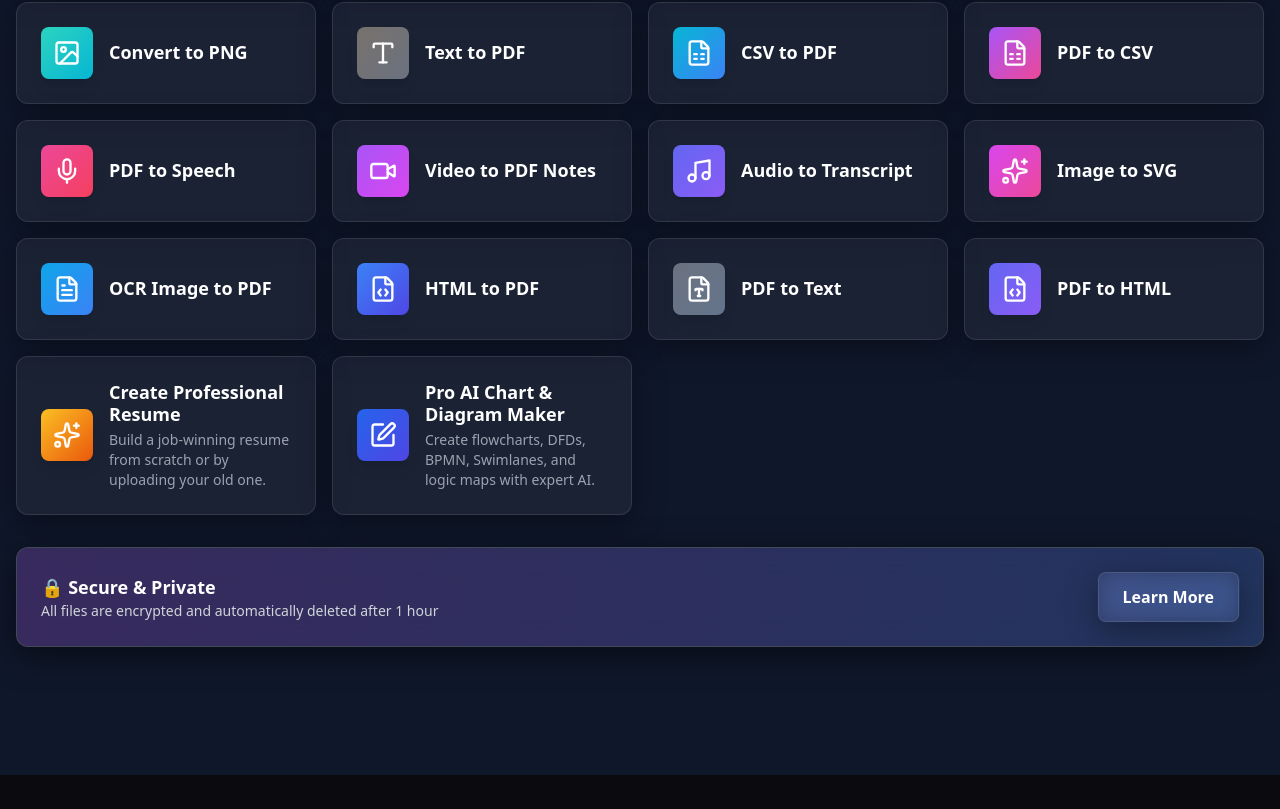
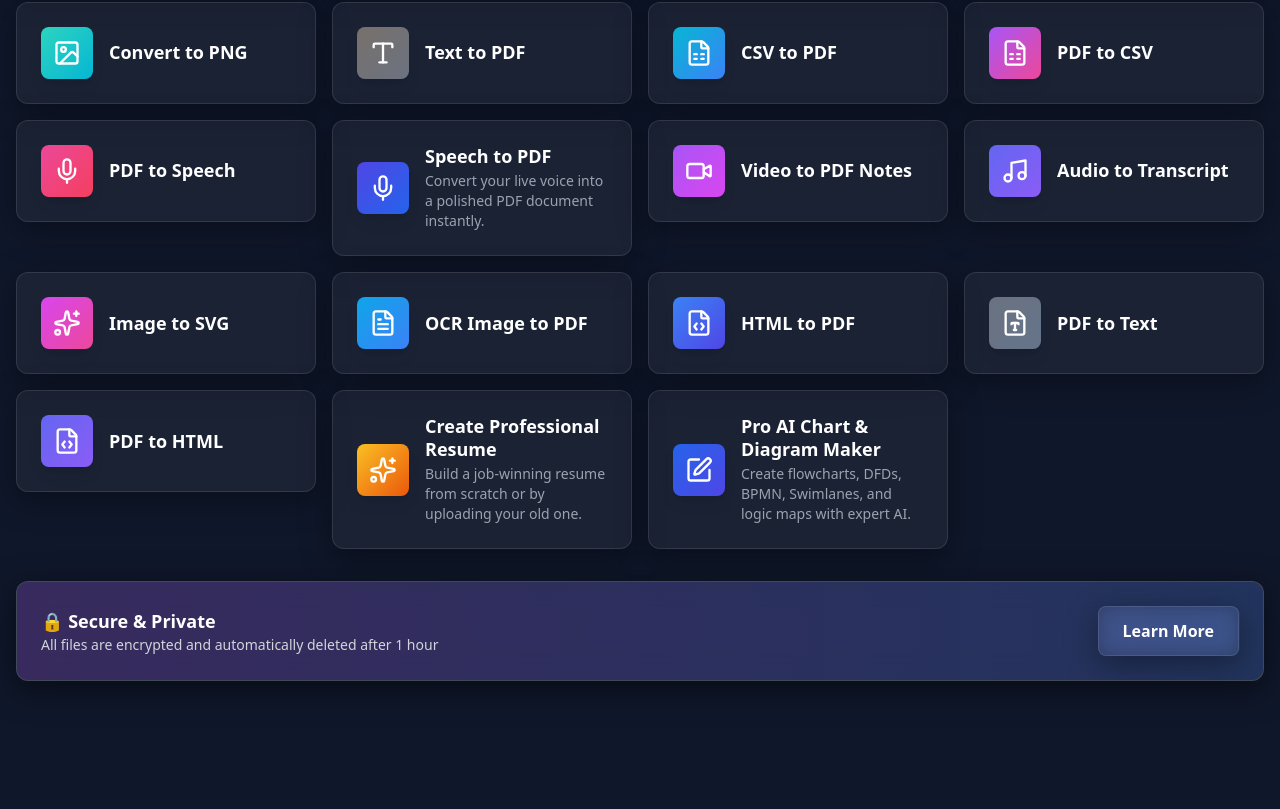
Before and after one commit to kishang-dev/convert-tool, a Next.js app: page /tools in a window 1280 px wide. Shown: the part 1230-2039 px from the top of the page. Before the commit the page ends 2005 px from the top, so only its background shows below. Built offline with nearby package versions, Linux system fonts and the light colour scheme; no server answers.

Commit message:
added the  path

```diff
--- a/src/pages/tools.tsx
+++ b/src/pages/tools.tsx
@@ -338,6 +338,7 @@ export default function Tools() {
         { icon: FileSpreadsheet, title: "CSV to PDF", action: () => handleGenericConversion(fileAPI.csvToPdf, "CSV converted to PDF!"), gradient: "from-cyan-500 to-blue-500" },
         { icon: FileSpreadsheet, title: "PDF to CSV", action: () => handleGenericConversion(fileAPI.pdfToCsv, "PDF extracted to CSV!"), gradient: "from-purple-500 to-pink-500" },
         { icon: Mic, title: "PDF to Speech", action: () => handleGenericConversion(fileAPI.pdfToSpeech, "Generated Speech from PDF!"), gradient: "from-pink-500 to-rose-500" },
+        { icon: Mic, title: "Speech to PDF", action: () => (window.location.href = "/speech-to-pdf"), gradient: "from-indigo-600 to-blue-600", description: "Convert your live voice into a polished PDF document instantly." },
         { icon: Video, title: "Video to PDF Notes", action: () => handleGenericConversion(fileAPI.videoToPdf, "Generated PDF Notes from Video!"), gradient: "from-purple-500 to-fuchsia-500" },
         { icon: Music, title: "Audio to Transcript", action: () => handleGenericConversion(fileAPI.audioToPdf, "Transcript generated successfully!"), gradient: "from-indigo-500 to-violet-500" },
 
```
